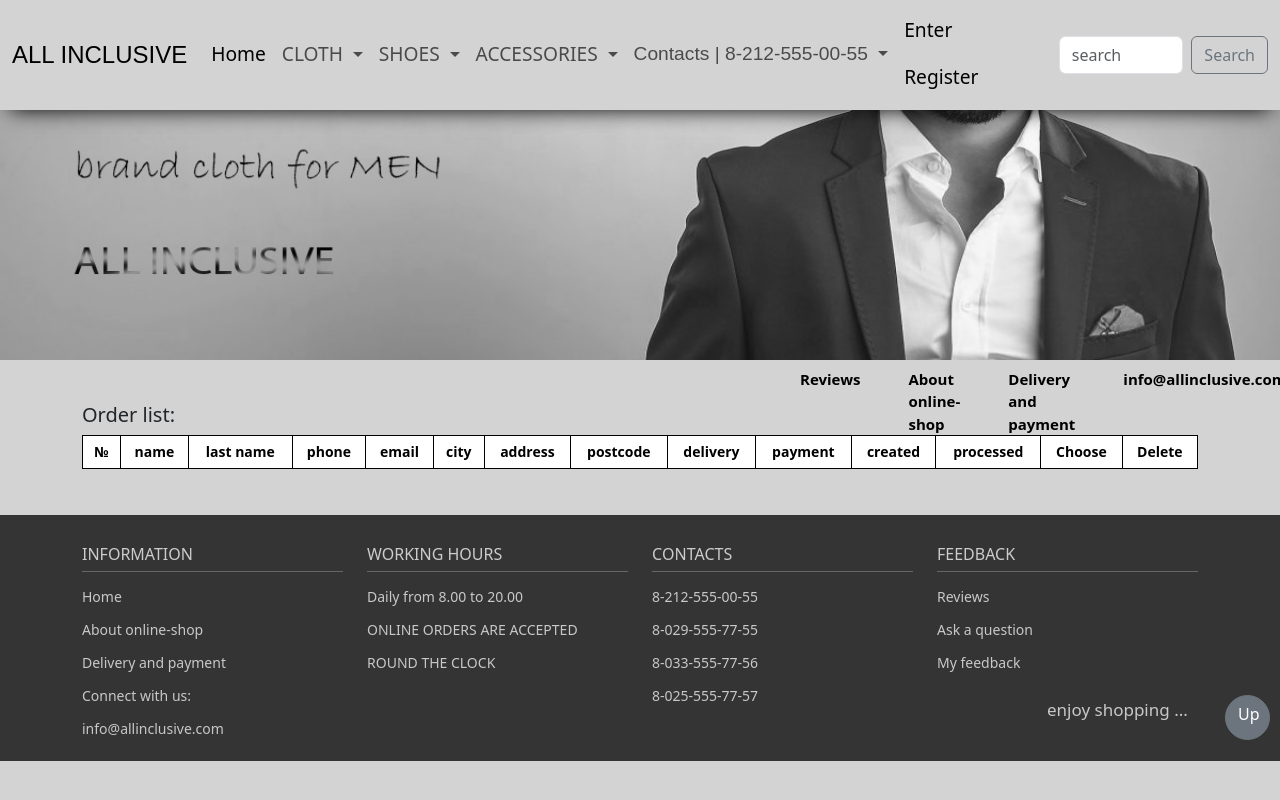
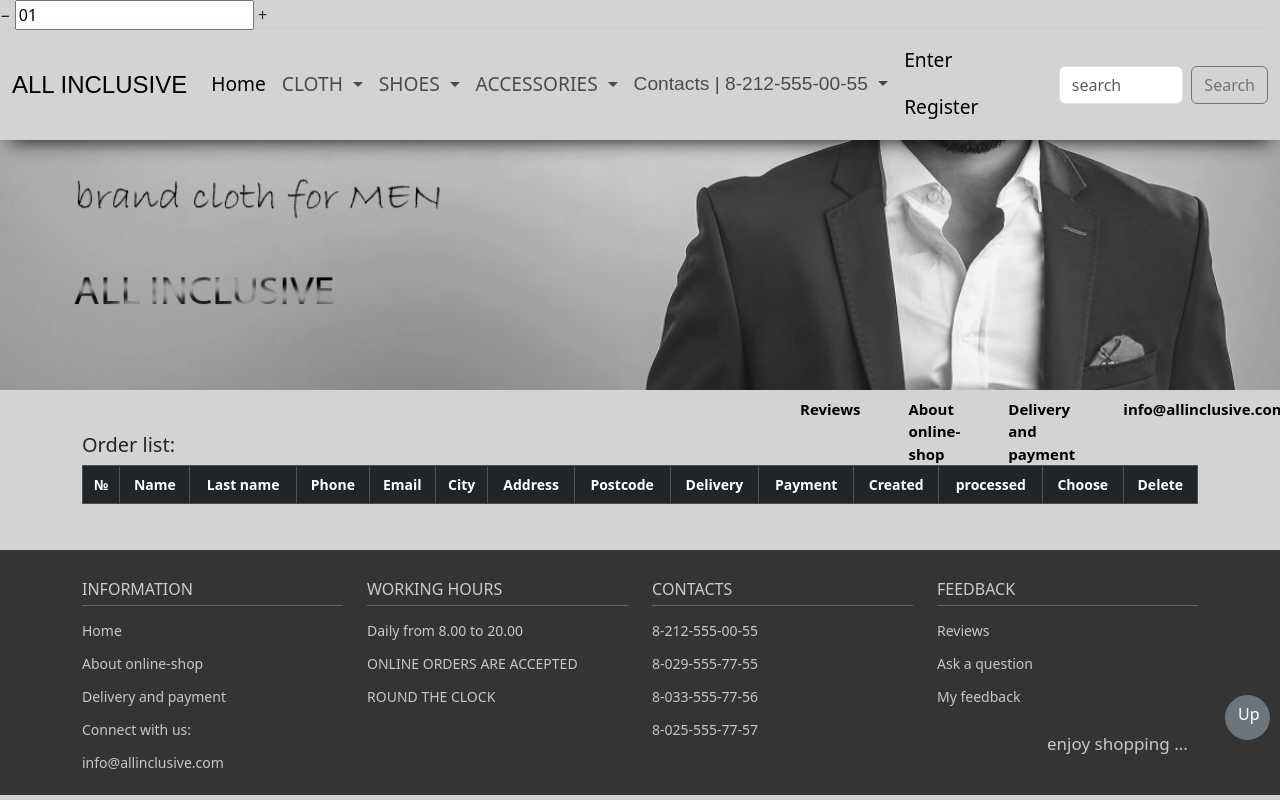
Before and after one commit to SergLavrov/djangoClothShopEng, a Django app: page /basket/order-list/ in a window 1280 px wide. Run offline with Django 5.2, Linux system fonts and the light colour scheme; data that the repository does not hold is empty.

Commit message:
Add 1) Для примера in temlate layout.html - increment and decrement buttons "PlUS / Number / MINUS" через JavaScript.  2) In basket_table2.html изменение количества одного и того же товара в корзине (increment/ decrement buttons) через "ВНЕШНИЕ ФАЛЫ" - script2.js и style2.css

```diff
--- a/basket/templates/basket/order_list.html
+++ b/basket/templates/basket/order_list.html
@@ -26,19 +26,19 @@
     <h5 class="pt-2" style="text-align: left">Order list:</h5>
     <table class="table table-hover table table-striped table-bordered border-black">
 
-      <thead class="fw-bold h4 text-center">
+      <thead class="table-dark text-center">
       <tr style="font-size: 14px">
         <th>№</th>
-        <th>name</th>
-        <th class="d-none d-lg-table-cell">last name</th>
-        <th class="d-none d-lg-table-cell">phone</th>
-        <th class="d-none d-lg-table-cell">email</th>
-        <th class="d-none d-lg-table-cell">city</th>
-        <th class="d-none d-lg-table-cell">address</th>
-        <th class="d-none d-lg-table-cell">postcode</th>
-        <th class="d-none d-lg-table-cell">delivery</th>
-        <th class="d-none d-lg-table-cell">payment</th>
-        <th class="d-none d-lg-table-cell">created</th>
+        <th>Name</th>
+        <th class="d-none d-lg-table-cell">Last name</th>
+        <th class="d-none d-lg-table-cell">Phone</th>
+        <th class="d-none d-lg-table-cell">Email</th>
+        <th class="d-none d-lg-table-cell">City</th>
+        <th class="d-none d-lg-table-cell">Address</th>
+        <th class="d-none d-lg-table-cell">Postcode</th>
+        <th class="d-none d-lg-table-cell">Delivery</th>
+        <th class="d-none d-lg-table-cell">Payment</th>
+        <th class="d-none d-lg-table-cell">Created</th>
 {#        <th class="d-none d-lg-table-cell">total price, BYN</th>#}
 {#        <th class="d-none d-lg-table-cell">quantity</th>#}
         <th class="d-none d-lg-table-cell">processed</th>
--- a/basket/urls.py
+++ b/basket/urls.py
@@ -7,7 +7,8 @@ urlpatterns = [
     # path('in-basket2/<int:item_id>/', views.in_basket2, name='in-basket2'),
     path('add/<int:product_id>/', views.add_to_basket, name='add-to-basket'),
 
-    path('change/<int:item_id>/', views.change_qty, name='change-qty'),
+    # path('change/<int:item_id>/', views.change_qty, name='change-qty'),
+    path('change-plus-minus/<int:item_id>/', views.change_qty_plus_minus, name='change-qty-plus-minus'),
 
     path('delete/<int:item_id>/', views.delete_from_basket, name='delete-from-basket'),
     path('no-product-in-stock/', views.no_product_in_stock, name='no-product-in-stock'),
--- a/basket/views.py
+++ b/basket/views.py
@@ -4,7 +4,7 @@ from .models import Basket, Product, Payment, Delivery, Order, OrderItem
 from django.contrib.auth.decorators import login_required
 from django.core.exceptions import ValidationError
 from django.urls import reverse
-from django.db.models import Sum, F
+from django.db.models import Sum
 from django.contrib import messages
 
 """
@@ -32,6 +32,7 @@ https://metanit.com/python/django/5.17.php?ysclid=m77l2qqd5o805369037
 Аннотация, использованием F-объектов и т.д. - см.ПРИМЕРЫ !!!
 """
 
+
 @login_required(login_url='login')
 def in_basket(request):
     basket_items = Basket.objects.filter(user=request.user)
@@ -49,7 +50,8 @@ def in_basket(request):
         # 'total_quantity': total_quantity,
         'total_price': total_price,
     }
-    return render(request, 'basket/basket.html', data)
+    # return render(request, 'basket/basket.html', data)
+    return render(request, 'basket/basket_table2.html', data)
 
 
 @login_required(login_url='login')
@@ -84,21 +86,55 @@ def add_to_basket(request, product_id: int):
     return redirect('in-basket')
 
 
-def change_qty(request, item_id):
-    # current_page = request.META.get('HTTP_REFERER')
+# 1 ВАРИАНТ для шаблона basket.html (через <input type="number" id="quantity" name="qty" ...>)
+
+# def change_qty(request, item_id):
+#     # current_page = request.META.get('HTTP_REFERER')
+#     basket_item = Basket.objects.get(id=item_id)
+#
+#     try:
+#         if request.method == 'POST':
+#             item_qty = int(request.POST.get('qty'))            # name="qty" из шаблона basket.html
+#             basket_item.quantity = item_qty
+#             basket_item.same_items_price = basket_item.product.price * basket_item.quantity
+#             basket_item.save()
+#             """ Выводим сообщение об успешном изменении количества товара в корзине. """
+#             messages.add_message(request, messages.INFO, "Product quantity successfully changed.")
+#
+#         if basket_item.quantity > basket_item.product.product_count:
+#             raise ValueError('Not enough products in stock.')
+#
+#     except ValueError as e:
+#         error = str(e)
+#         """ Если кол-во выбранного товара больше кол-ва единиц в магазине, то приравниваем его кол-во
+#         к кол-ву единиц в магазине. """
+#         basket_item.quantity = basket_item.product.product_count
+#         basket_item.same_items_price = basket_item.product.price * basket_item.quantity
+#         basket_item.save()
+#
+#         return render(request, 'basket/no_product_in_stock.html', {'error': error})
+#
+#         # return HttpResponseRedirect(current_page)
+#     return redirect('in-basket')
+
+
+# 2 ВАРИАНТ для шаблона basket_table.html !!!
+
+def change_qty_plus_minus(request, item_id):
     basket_item = Basket.objects.get(id=item_id)
-
     try:
         if request.method == 'POST':
-            item_qty = int(request.POST.get('qty'))            # name="qty" из шаблона basket.html
+            item_qty = int(request.POST.get('qty')) # name="qty" из шаблона basket_table.html
             basket_item.quantity = item_qty
+
             basket_item.same_items_price = basket_item.product.price * basket_item.quantity
             basket_item.save()
+            print(basket_item.quantity)
             """ Выводим сообщение об успешном изменении количества товара в корзине. """
             messages.add_message(request, messages.INFO, "Product quantity successfully changed.")
 
-        if basket_item.quantity > basket_item.product.product_count:
-            raise ValueError('Not enough products in stock.')
+            if basket_item.quantity > basket_item.product.product_count:
+                raise ValueError('Not enough products in stock.')
 
     except ValueError as e:
         error = str(e)
@@ -110,7 +146,6 @@ def change_qty(request, item_id):
 
         return render(request, 'basket/no_product_in_stock.html', {'error': error})
 
-        # return HttpResponseRedirect(current_page)
     return redirect('in-basket')
 
 
--- a/djangoClothShopEng/settings.py
+++ b/djangoClothShopEng/settings.py
@@ -132,6 +132,8 @@ MEDIA_ROOT = os.path.join(BASE_DIR, 'media')
 # https://docs.djangoproject.com/en/5.0/howto/static-files/
 
 STATIC_URL = 'static/'
+# Для подключения статического "ВНЕШНЕГО ФАЙЛА" - script.js
+STATICFILES_DIRS = (os.path.join(BASE_DIR, 'static'),)
 # STATIC_ROOT = os.path.join(BASE_DIR, 'static')
 
 
--- a/djangoClothShopEng/urls.py
+++ b/djangoClothShopEng/urls.py
@@ -23,7 +23,7 @@ from django.views.generic import RedirectView
 from django.conf.urls.static import static
 from django.conf import settings
 
-urlpatterns = [
+urlpatterns = ([
     path('', RedirectView.as_view(url='product/', permanent=True)),
     path('admin/', admin.site.urls),
     path('product/', include('products.urls')),
@@ -31,4 +31,4 @@ urlpatterns = [
     path('about/', include('about.urls')),
     path('basket/', include('basket.urls')),
     path('feedback/', include('feedback.urls')),
-] + static(settings.MEDIA_URL, document_root=settings.MEDIA_ROOT)
+] + static(settings.MEDIA_URL, document_root=settings.MEDIA_ROOT))
--- a/products/templates/products/all_products.html
+++ b/products/templates/products/all_products.html
@@ -124,8 +124,8 @@
             </div>
 
             <div class="col-12 d-flex justify-content-between">
-              <button type="submit" class="btn btn-outline-secondary">Search</button>
-              <a href="{% url 'get-products' %}" class="btn btn-outline-secondary">Reset filter</a>
+              <button type="submit" class="btn btn-outline-secondary btn-sm">Search</button>
+              <a href="{% url 'get-products' %}" class="btn btn-outline-secondary btn-sm">Reset filter</a>
               {# При нажатии на SUBMIT данные отправляются на СЕРВЕР командой POST:#}
             </div>
           </form>
@@ -143,7 +143,7 @@
                   </div>
                   <p class="card-text">{{ product.description }}</p>
                   <div class="d-flex justify-content-between">
-                    <a href="{% url 'product-details' product.id %}" class="btn btn-outline-secondary">Details</a>
+                    <a href="{% url 'product-details' product.id %}" class="btn btn-outline-secondary btn-sm">Details</a>
                     {#  <a href="{% url 'add-to-basket' product.id %}" class="btn btn-outline-secondary">Add to basket</a>#}
                     {#  {% if user.is_authenticated %}#}
                     <a href="{% url 'add-to-basket' product.id %}"><i class="fa fa-shopping-cart"></i></a>
--- a/products/templates/products/layout.html
+++ b/products/templates/products/layout.html
@@ -1,3 +1,6 @@
+{#Для подключения ВНЕШНГЕГО JavaScript (папка: static/js/script.js)#}
+{% load static %}
+
 <!DOCTYPE html>
 <html lang="en">
 <head>
@@ -51,9 +54,57 @@
         height: 35px;
     }
   </style>
+
+  {#Для increment and decrement "PlUS / Number / MINUS" c подключением </style> черех "ВНЕШНИЙ ФАЙЛ" - CSS#}
+  <link rel="stylesheet" href="{% static 'css/stylesheet.css'%}" type="text/css">
+
 </head>
 
 <body style="background-color: lightgrey">
+
+{#Для increment and decrement "PlUS / Number / MINUS" c подключением JavaScript#}
+  <div class="buttons">
+    <span class="minus">&minus;</span>
+    <input type="text" class="value" value="01">
+    <span class="add">&plus;</span>
+  </div>
+
+{#  <link rel="stylesheet" href="{% static 'css/stylesheet.css'%}" type="text/css">#}
+  <script src="{% static 'js/script.js' %}"></script>
+
+{#  Для подключения JavaScript к HTML, используется "тег" - <script>...</script>#}
+{#  Но можно подключить JavaScript через "ВНЕШНИЙ ФАЙЛ" см. выше - (папка: static/js/script.js)#}
+
+{#  <script>#}
+{#    let minus = document.querySelector('.minus');#}
+{#    let add = document.querySelector('.add');#}
+{#    let input = document.querySelector('.value');#}
+{##}
+{#    let format = (num) => num > 9 ? num : '0' + num;#}
+{##}
+{#    minus.onclick = () =>{#}
+{#        let number = parseInt(input.value);#}
+{#        if(number == 0){#}
+{#            input.value = '00';#}
+{#        }else{#}
+{#            input.value = format(number - 1);#}
+{#        }#}
+{#    }#}
+{##}
+{#    add.onclick = () =>{#}
+{#        input.value = format(parseInt(input.value) + 1);#}
+{#    }#}
+{##}
+{#    input.addEventListener('keyup', () =>{#}
+{#        let number = parseInt(input.value);#}
+{#        if(isNaN(number)){#}
+{#            input.value = '00';#}
+{#        }else{#}
+{#            input.value = format(number);#}
+{#        }#}
+{#    })#}
+{#  </script>#}
+
 
    <nav class="navbar navbar-expand-lg navbar-light" style="box-shadow: 0 10px 20px -10px rgba(0, 0, 0, 1.5)">
     <div class="container-fluid" style="font-size: larger">
@@ -410,8 +461,6 @@
     </section>
   </footer>
 
-
-
             {#ДЛЯ FEEDBACK#}
    {#              <a class="nav-link active col" aria-current="page" href="{% url 'ticket-list' %}">Tickets</a>#}
 {#      <button data-bs-toggle="modal" data-bs-target="#feedbackModal">#}
```
Also changed, not shown: basket/templates/basket/basket.html (+3 -15 lines).
